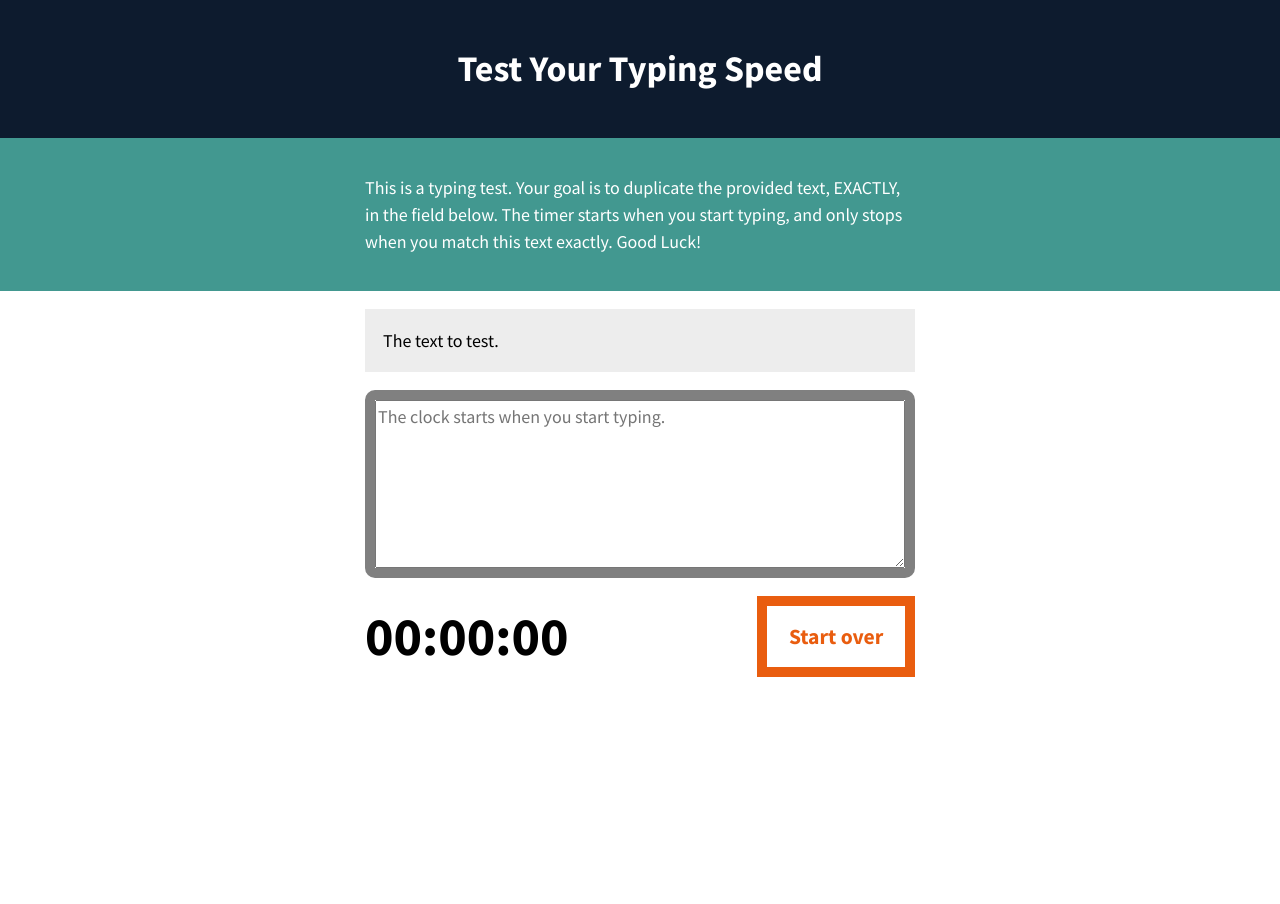
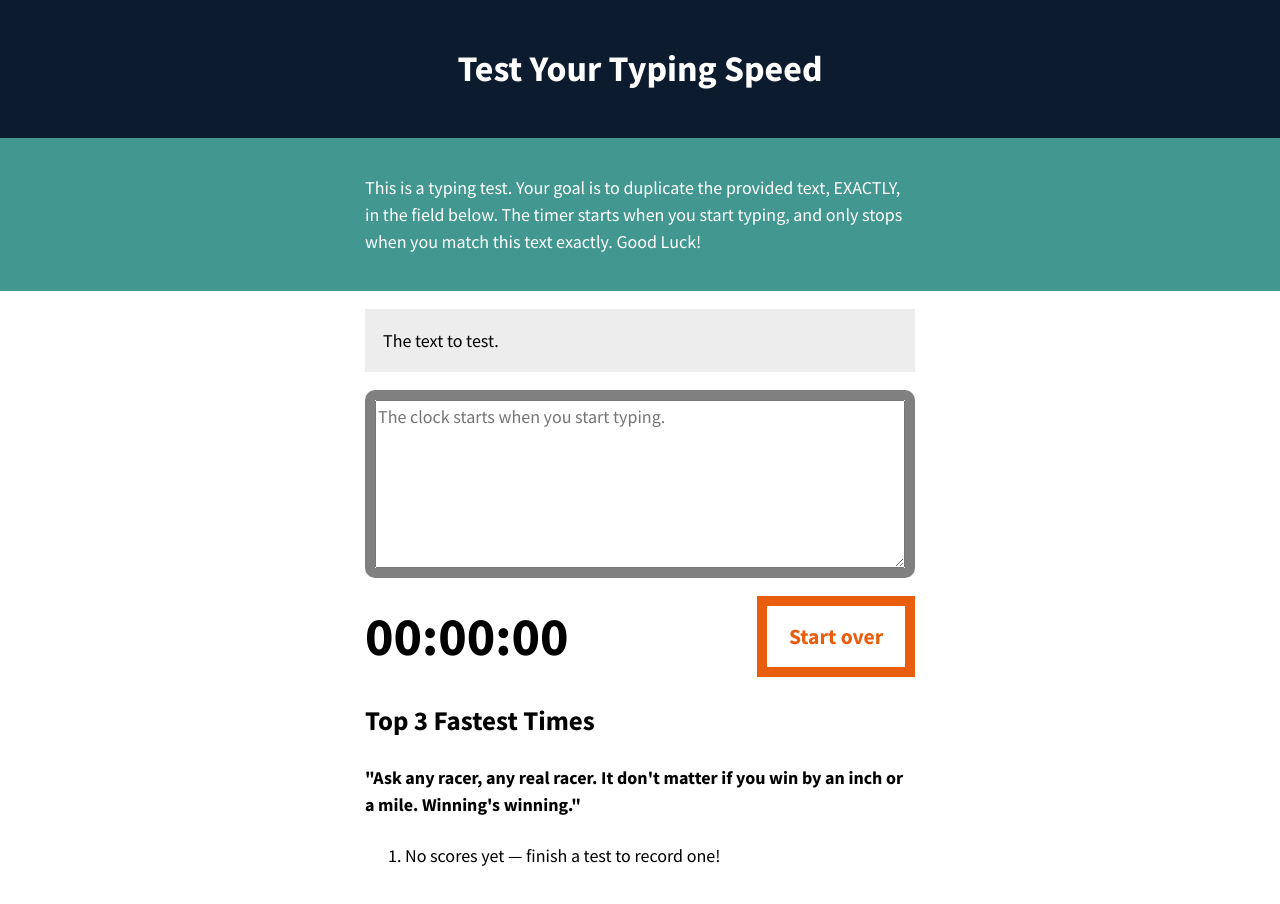
Before and after one commit to Leviathan516/Project-4-TTT-App, a plain HTML site: page index.html in a window 1280 px wide. Before the commit the page ends 800 px from the top, so only its background shows below. Drawn offline with Linux system fonts and the light colour scheme.

Commit message:
Update index.html

```diff
--- a/index.html
+++ b/index.html
@@ -5,7 +5,7 @@
     <meta charset="UTF-8">
     <meta name="viewport" content="width=device-width, initial-scale=1">
     <title>Timed Typing Test App</title>
-    <script src="script.js" async></script>
+    <script src="script.js" defer></script>
     <link rel="stylesheet" href="//fonts.googleapis.com/css?family=Source+Sans+Pro:400,400i,700,700i,900,900i" type="text/css" media="all">
     <link rel="stylesheet" href="style.css">
 </head>
@@ -34,6 +34,15 @@
 
                 <button id="reset">Start over</button>
             </div><!-- .meta -->
+
+            <!-- High Scores Section: rendered from localStorage -->
+            <section class="high-scores">
+                <h2>Top 3 Fastest Times</h2>
+                <h4>"Ask any racer, any real racer. It don't matter if you win by an inch or a mile. Winning's winning."</h4>
+                <ol id="score-list">
+                    <li class="empty-score">No scores yet — finish a test to record one!</li>
+                </ol>
+            </section>
         </section><!-- .test-area -->
     </main>
 
```
